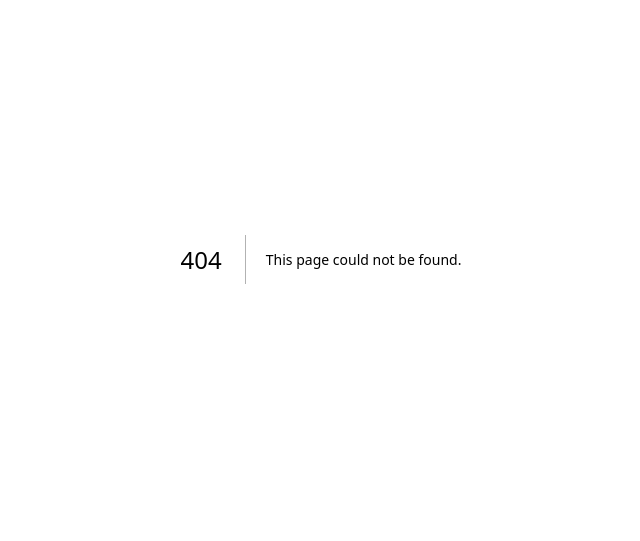
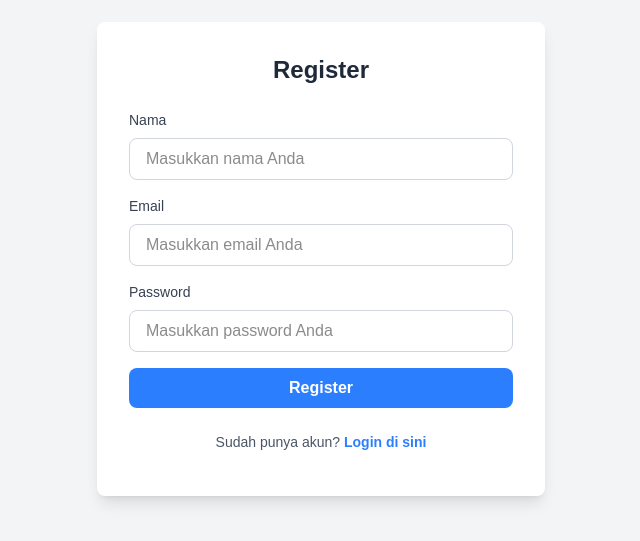
Before and after one commit to amamrachman/Mini-Project, a Next.js app in the folder Frontend/: page /auth/register in a window 1280 px wide. Before the commit this address had no page. Shown: the part 141-682 px from the top of the page, without its empty margins (319-959 px from the left). Built offline with nearby package versions, Linux system fonts and the light colour scheme.

Commit message:
mmebuat register page

```diff
--- /dev/null
+++ b/Frontend/app/auth/register/page.tsx
@@ -0,0 +1,12 @@
+import RegisterPage from '@/components/RegisterPage'
+import React from 'react'
+
+const page = () => {
+  return (
+    <div>
+        <RegisterPage />
+    </div>
+  )
+}
+
+export default page
--- /dev/null
+++ b/Frontend/components/RegisterPage.tsx
@@ -0,0 +1,111 @@
+"use client";
+
+import { authRegister } from "@/lib/auth";
+import Link from "next/link";
+import React, { useState } from "react";
+
+const RegisterPage = () => {
+  const [registerForm, setRegisterForm] = useState({
+    name: "",
+    email: "",
+    password: "",
+  });
+
+  const handleChange = (e: React.ChangeEvent<HTMLInputElement>) => {
+    setRegisterForm({
+      ...registerForm,
+      [e.target.name]: e.target.value,
+    });
+  };
+
+  const handleRegister = async (e: React.FormEvent) => {
+    e.preventDefault();
+
+    try {
+      await authRegister(registerForm);
+      alert("Register Sukses");
+    } catch (error) {
+      console.log(error);
+      alert("Register Gagal");
+    }
+  };
+
+  return (
+    <div>
+      <div className="min-h-screen flex items-center justify-center bg-gray-100">
+        <div className="bg-white p-8 rounded-lg shadow-lg w-full max-w-md">
+          <h1 className="text-2xl font-bold mb-6 text-center text-gray-800">
+            Register
+          </h1>
+          <form onSubmit={handleRegister} className="space-y-4">
+            <div>
+              <label className="block text-sm font-medium text-gray-700 mb-2">
+                Nama
+              </label>
+              <input
+                type="text"
+                name="name"
+                placeholder="Masukkan nama Anda"
+                value={registerForm.name}
+                onChange={handleChange}
+                className="w-full px-4 py-2 border border-gray-300 rounded-lg focus:ring-2 focus:ring-blue-500 focus:border-transparent outline-none"
+                required
+              />
+            </div>
+
+            <div>
+              <label className="block text-sm font-medium text-gray-700 mb-2">
+                Email
+              </label>
+              <input
+                type="email"
+                name="email"
+                placeholder="Masukkan email Anda"
+                value={registerForm.email}
+                onChange={handleChange}
+                className="w-full px-4 py-2 border border-gray-300 rounded-lg focus:ring-2 focus:ring-blue-500 focus:border-transparent outline-none"
+                required
+              />
+            </div>
+
+            <div>
+              <label className="block text-sm font-medium text-gray-700 mb-2">
+                Password
+              </label>
+              <input
+                type="password"
+                name="password"
+                placeholder="Masukkan password Anda"
+                value={registerForm.password}
+                onChange={handleChange}
+                className="w-full px-4 py-2 border border-gray-300 rounded-lg focus:ring-2 focus:ring-blue-500 focus:border-transparent outline-none"
+                required
+              />
+            </div>
+
+            <button
+              type="submit"
+              className="w-full bg-blue-500 hover:bg-blue-600 text-white font-semibold py-2 px-4 rounded-lg transition duration-200"
+            >
+              Register
+            </button>
+          </form>
+
+          <div className="mt-6 text-center">
+            <p className="text-gray-600 text-sm mb-3">
+              Sudah punya akun?{" "}
+              <Link
+                href="/auth/login"
+                className="text-blue-500 hover:text-blue-600 font-semibold"
+              >
+                Login di sini
+              </Link>
+            </p>
+          </div>
+        </div>
+      </div>
+    </div>
+  );
+};
+
+export default RegisterPage;
```
